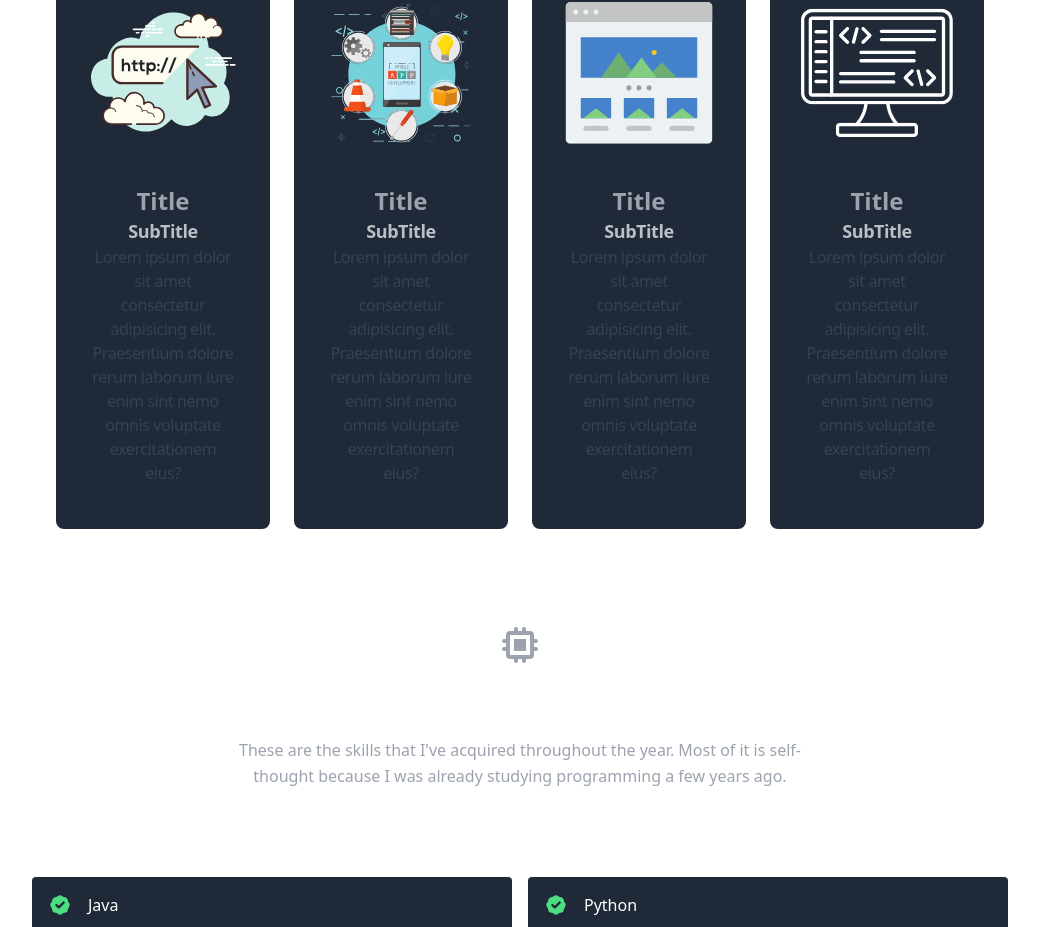
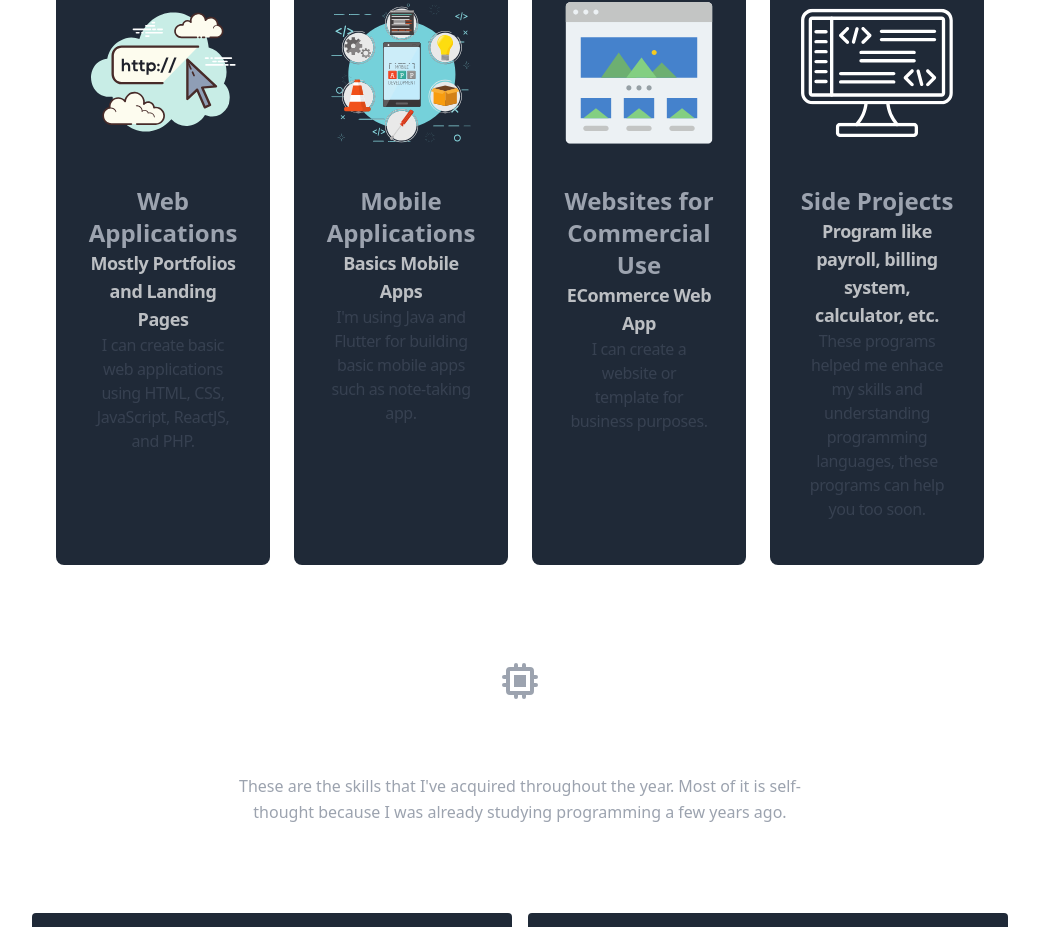
Before and after one commit to Duza-io/myWebsite, a React (Create React App) app: page / in a window 1280 px wide. Shown: the part 813-1740 px from the top of the page, without its empty margins (120-1159 px from the left). Built offline with nearby package versions, Linux system fonts and the light colour scheme.

Commit message:
data updated

```diff
--- a/src/data.js
+++ b/src/data.js
@@ -1,30 +1,30 @@
 export const projects = [
     {
-        title: "Title",
-        subtitle: "SubTitle",
+        title: "Web Applications",
+        subtitle: "Mostly Portfolios and Landing Pages",
         description:
-            "Lorem ipsum dolor sit amet consectetur adipisicing elit. Praesentium dolore rerum laborum iure enim sint nemo omnis voluptate exercitationem eius?",
+            "I can create basic web applications using HTML, CSS, JavaScript, ReactJS, and PHP.",
         image: "./1.svg",
     },
     {
-        title: "Title",
-        subtitle: "SubTitle",
+        title: "Mobile Applications",
+        subtitle: "Basics Mobile Apps",
         description:
-            "Lorem ipsum dolor sit amet consectetur adipisicing elit. Praesentium dolore rerum laborum iure enim sint nemo omnis voluptate exercitationem eius?",
+            "I'm using Java and Flutter for building basic mobile apps such as note-taking app.",
         image: "./2.svg",
     },
     {
-        title: "Title",
-        subtitle: "SubTitle",
+        title: "Websites for Commercial Use",
+        subtitle: "ECommerce Web App",
         description:
-            "Lorem ipsum dolor sit amet consectetur adipisicing elit. Praesentium dolore rerum laborum iure enim sint nemo omnis voluptate exercitationem eius?",
+            "I can create a website or template for business purposes.",
         image: "./3.svg",
     },
     {
-        title: "Title",
-        subtitle: "SubTitle",
+        title: "Side Projects",
+        subtitle: "Program like payroll, billing system, calculator, etc.",
         description:
-            "Lorem ipsum dolor sit amet consectetur adipisicing elit. Praesentium dolore rerum laborum iure enim sint nemo omnis voluptate exercitationem eius?",
+            "These programs helped me enhace my skills and understanding programming languages, these programs can help you too soon.",
         image: "./4.svg",
     },
 ];
```
